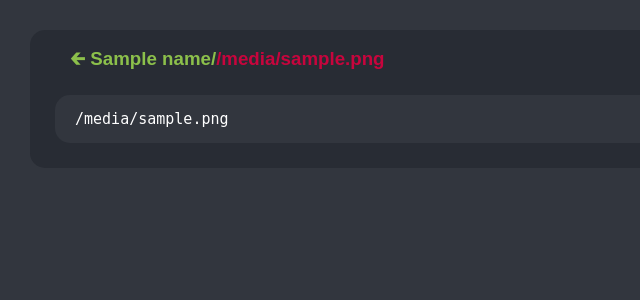
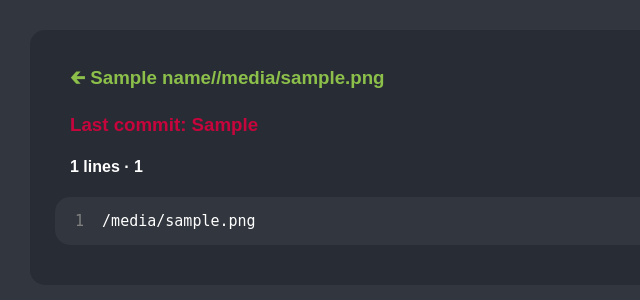
Before and after one commit to leodev12345/GitPi, a Flask app: template app/templates/file_viewer.html in a window 1280 px wide. Shown: the top 300 px of the page, without its empty margins (0-640 px from the left). Run offline with Flask 3, Linux system fonts and the light colour scheme; the template is opened without the code that fills it: most values are stand-ins (such as "Sample title", 1, 10 or a date in 2020); parts of the project's set-up code (start-up, migrations or seed data) failed here and were passed over; some web fonts are replaced.

Commit message:
update file viewer

```diff
--- a/app/app.py
+++ b/app/app.py
@@ -252,6 +252,7 @@ def repo(id, selected_branch="master"):
     return render_template('repo.html', files=files, commits=commits, name=id, desc=repo_dict[id][1], path=repo_dict[id][0], branches=branches, current_branch=selected_branch)
 
 @app.route("/<repo>/<branch>/<file>")
+@login_required
 def file_viewer(repo, file, branch):
     path=f"{config_dict['storage_path']}{repo}.git"
     os.chdir(path)
@@ -261,10 +262,17 @@ def file_viewer(repo, file, branch):
         if file in line:
             file_path=line
     try:
-        file_contents=subprocess.check_output(['git', f'--git-dir={config_dict["storage_path"]}{repo}.git', 'cat-file', '-p', f'{branch}:{file_path}']).decode('utf-8')
+        file_contents=subprocess.check_output(['git', f'--git-dir={config_dict["storage_path"]}{repo}.git', 'cat-file', '-p', f'{branch}:{file_path}']).decode('utf-8').strip()
+        file_contents=file_contents.split("\n")
+        last_commit=subprocess.check_output(['git', 'log', '-1', branch, '--pretty=%B', '--', file_path]).decode('utf-8').strip()
+        file_size=subprocess.check_output(['git', 'cat-file', '-s', f'{branch}:{file_path}']).decode('utf-8').strip()
+        if int(file_size)>=1024:
+            file_size=str(round(int(file_size)/1024, 2))+" KB"
+        else:
+            file_size=file_size+" Bytes"
     except subprocess.CalledProcessError:
-        file_contents="An error occurred while trying to read file contents"
-    return render_template("file_viewer.html", file=file, file_contents=file_contents, name=repo, file_path=file_path)
+        file_contents="An error occurred"
+    return render_template("file_viewer.html", file=file, file_contents=file_contents, name=repo, file_path=file_path, last_commit=last_commit, file_size=file_size)
 
 ############################################################################
 
--- a/app/static/style.css
+++ b/app/static/style.css
@@ -179,7 +179,7 @@ form{
 .filex{
 	background-color: #282c34;
 	padding-top: 15px;
-	padding-bottom: 25px;
+	padding-bottom: 40px;
 	padding-left: 25px;
 	padding-right: 25px;
 	border-radius: 15px;
--- a/app/templates/file_viewer.html
+++ b/app/templates/file_viewer.html
@@ -8,10 +8,17 @@
 	</head>
 	<body>
 		<div class="filex">
-			<h3 style="margin:0;"><a href="{{url_for("repo", id=name)}}"><span style="color: #8cc04b;">&#129136; {{name}}/</span></a><span style="color: #c7053d;">{{file_path}}</span></h3>
-			<br>
+			<h3 class="name"><a href="{{url_for("repo", id=name)}}" class="name">&#129136; {{name}}/</a>{{file_path}}</h3>
+			<h3 class="desc">Last commit: {{last_commit}}</h3>
+			<h4 style="color: white; margin-left: 15px;">{{file_contents|count}} lines · {{file_size}}</h3>
 			<div class="files-filex">
-				<pre class="script">{{file_contents | escape}}</pre>
+				{% if file_contents is string %}
+					<pre class="script">{{file_contents}}</pre>
+				{% else %}
+					{% for i in range(file_contents|count) %}
+						<pre class="script"><span style="color: gray;">{{i+1}}  </span>{{file_contents[i]|escape}}</pre>
+					{% endfor %}
+				{% endif %}
 			</div>
 		</div>
 	</body>
```
